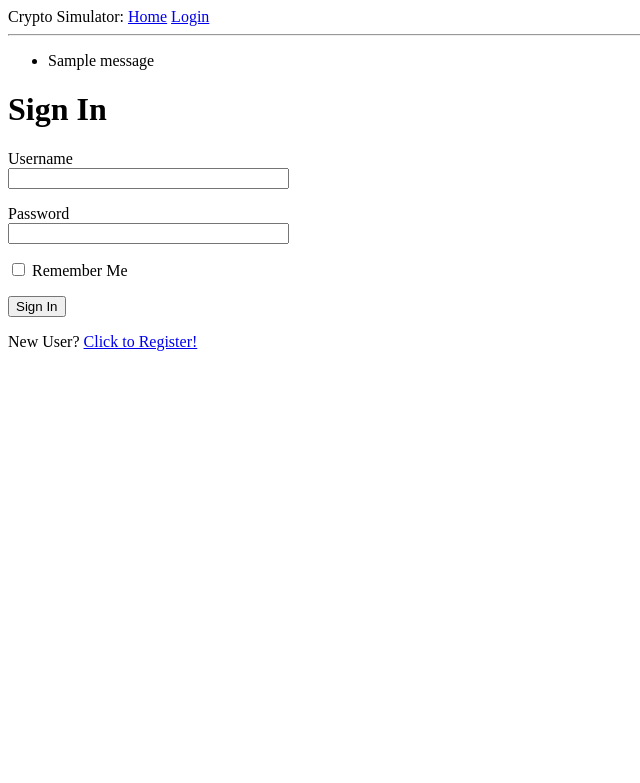
After one commit to dano09/fin_sys_tech_project, a Flask app: page /login in a window 1280 px wide. The commit adds this page. Shown: the top 783 px of the page, without its empty margins (0-640 px from the left). Run offline with Flask 2, Linux system fonts and the light colour scheme; tables that the repository leaves empty hold one stand-in row (values such as "Sample post"); one stand-in notice (Sample message) is shown.

Commit message:
Basic Login Features SQL Lite DB for Users Project Structure Created

```diff
--- a/app.py
+++ b/app.py
@@ -1,28 +1 @@
-from flask import Flask, render_template, request
-from wtforms import Form, TextAreaField, validators
-
-app = Flask(__name__)
-
-
-class HelloForm(Form):
-    sayhello = TextAreaField('', [validators.DataRequired()])
-
-
-@app.route('/')
-def index():
-    form = HelloForm(request.form)
-    return render_template('first_app.html', form=form)
-
-
-@app.route('/hello', methods=['POST'])
-def hello():
-    form = HelloForm(request.form)
-    if request.method == 'POST' and form.validate():
-        name = request.form['sayhello']
-        return render_template('hello.html', name=name)
-
-    return render_template('first_app.html', form=form)
-
-
-if __name__ == '__main__':
-    app.run(debug=True)
+from app import app
--- /dev/null
+++ b/app/forms.py
@@ -0,0 +1,35 @@
+from flask_wtf import FlaskForm
+from wtforms import StringField, PasswordField, BooleanField, SubmitField
+from wtforms.validators import DataRequired, ValidationError, Email, EqualTo
+from app.models import User
+
+
+class HelloForm(FlaskForm):
+    sayhello = StringField('Greeting: ', validators=[DataRequired()])
+    submit = SubmitField('Say Hello')
+
+
+class LoginForm(FlaskForm):
+    username = StringField('Username', validators=[DataRequired()])
+    password = PasswordField('Password', validators=[DataRequired()])
+    remember_me = BooleanField('Remember Me')
+    submit = SubmitField('Sign In')
+
+
+class RegistrationForm(FlaskForm):
+    username = StringField('Username', validators=[DataRequired()])
+    email = StringField('Email', validators=[DataRequired(), Email()])
+    password = PasswordField('Password', validators=[DataRequired()])
+    password2 = PasswordField('Repeat Password', validators=[DataRequired(), EqualTo('password')])
+
+    submit = SubmitField('Register')
+
+    def validate_username(self, username):
+        user = User.query.filter_by(username=username.data).first()
+        if user is not None:
+            raise ValidationError('Please use a different username.')
+
+        def validate_email(self, email):
+            user = User.query.fitler_by(email=email.data).first()
+            if user is not None:
+                raise ValidationError('Please use a different email address.')
--- /dev/null
+++ b/app/routes.py
@@ -0,0 +1,75 @@
+from flask import render_template, flash, redirect, url_for, request
+from flask_login import current_user, login_user, logout_user, login_required
+from werkzeug.urls import url_parse
+from app.models import User
+from app import app, db
+from app.forms import LoginForm, RegistrationForm, HelloForm
+
+
+@app.route('/')
+@app.route('/index')
+def index():
+    print('inside /index route')
+    form = HelloForm(request.form)
+    return render_template('index.html', title='Home', form=form)
+
+
+@app.route('/hello', methods=['POST'])
+def hello():
+    print('inside /hello route')
+
+    form = HelloForm(request.form)
+
+    print('form is: {}'.format(form))
+    print('form.sayhello is: '.format(form.sayhello))
+    print('form.validate is: '.format(form.validate_on_submit()))
+    print('request.method is: {}'.format(request.method))
+    if request.method == 'POST' and not form.validate_on_submit():
+        print('got here xD')
+        name = request.form['sayhello']
+        print('name is: {}'.format(name))
+        return render_template('hello.html', name=name)
+
+    print('About to redirect to index')
+    return render_template('index.html', form=form)
+
+
+@app.route('/login', methods=['GET', 'POST'])
+def login():
+    if current_user.is_authenticated:
+        return redirect(url_for('index'))
+
+    form = LoginForm()
+    if form.validate_on_submit():
+        user = User.query.filter_by(username=form.username.data).first()
+        if user is None or not user.check_password(form.password.data):
+            flash('Invalid username or password')
+            return redirect(url_for('login'))
+        login_user(user, remember=form.remember_me.data)
+        next_page = request.args.get('next')
+        if not next_page or url_parse(next_page).netloc != '':
+            next_page = url_for('index')
+        return redirect(next_page)
+
+    return render_template('login.html', title='Sign In', form=form)
+
+
+@app.route('/logout')
+def logout():
+    logout_user()
+    return redirect(url_for('index'))
+
+
+@app.route('/register', methods=['GET', 'POST'])
+def register():
+    if current_user.is_authenticated:
+        return redirect(url_for('index'))
+    form = RegistrationForm()
+    if form.validate_on_submit():
+        user = User(username=form.username.data, email=form.email.data)
+        user.set_password(form.password.data)
+        db.session.add(user)
+        db.session.commit()
+        flash('Congratulations, you are now a registered user!')
+        return redirect(url_for('login'))
+    return render_template('register.html', title='Register', form=form)
--- /dev/null
+++ b/app/templates/base.html
@@ -0,0 +1,30 @@
+<html>
+    <head>
+      {% if title %}
+      <title>{{ title }} - Cyrpto Simulator</title>
+      {% else %}
+      <title>Welcome to the Cyrpto Simulator</title>
+      {% endif %}
+    </head>
+    <body>
+        <div>Crypto Simulator:
+            <a href="{{ url_for('index') }}">Home</a>
+            {% if current_user.is_anonymous %}
+                <a href="{{ url_for('login') }}">Login</a>
+            {% else %}
+                <a href="{{ url_for('logout') }}">Logout</a>
+            {% endif %}
+        </div>
+        <hr>
+        {% with messages = get_flashed_messages() %}
+        {% if messages %}
+        <ul>
+            {% for message in messages %}
+            <li>{{ message }}</li>
+            {% endfor %}
+        </ul>
+        {% endif %}
+        {% endwith %}
+        {% block content %}{% endblock %}
+    </body>
+</html>
--- /dev/null
+++ b/app/templates/login.html
@@ -0,0 +1,25 @@
+{% extends "base.html" %}
+
+{% block content %}
+    <h1>Sign In</h1>
+    <form action="" method="post">
+        {{ form.hidden_tag() }}
+        <p>
+            {{ form.username.label }}<br>
+            {{ form.username(size=32) }}
+            {% for error in form.username.errors %}
+                <span style="color: red;">[{{ error }}]</span>
+            {% endfor %}
+        </p>
+        <p>
+            {{ form.password.label }}<br>
+            {{ form.password(size=32) }}
+            {% for error in form.password.errors %}
+                <span style="color: red;">[{{ error }}]</span>
+            {% endfor %}
+        </p>
+        <p>{{ form.remember_me() }} {{ form.remember_me.label }}</p>
+        <p>{{ form.submit() }}</p>
+    </form>
+    <p>New User? <a href="{{ url_for('register') }}">Click to Register!</a></p>
+{% endblock %}
```
Also changed, not shown: app/__init__.py (added, +14 -0 lines), app/models.py (added, +27 -0 lines), app/templates/hello.html (renamed from templates/hello.html, +9 -0 lines), app/templates/index.html (added, +11 -0 lines), app/templates/register.html (added, +37 -0 lines), config.py (added, +10 -0 lines), templates/_formhelpers.html (deleted, +0 -13 lines), templates/first_app.html (deleted, +0 -17 lines), README.txt (added), app.db (added), app/options_engine/__init__.py (added), app/trade_simulation/__init__.py (added), data/coindesk_bitcoin.csv (added).
